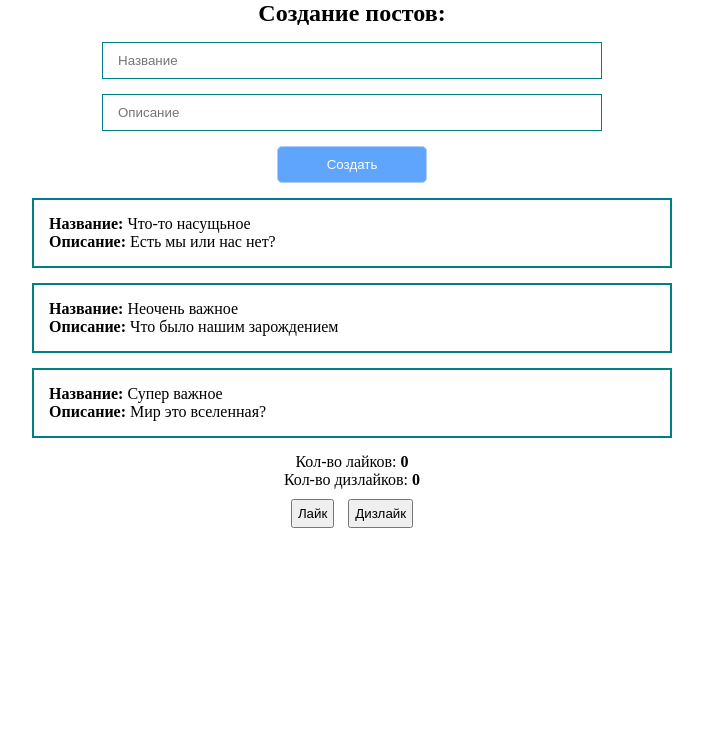
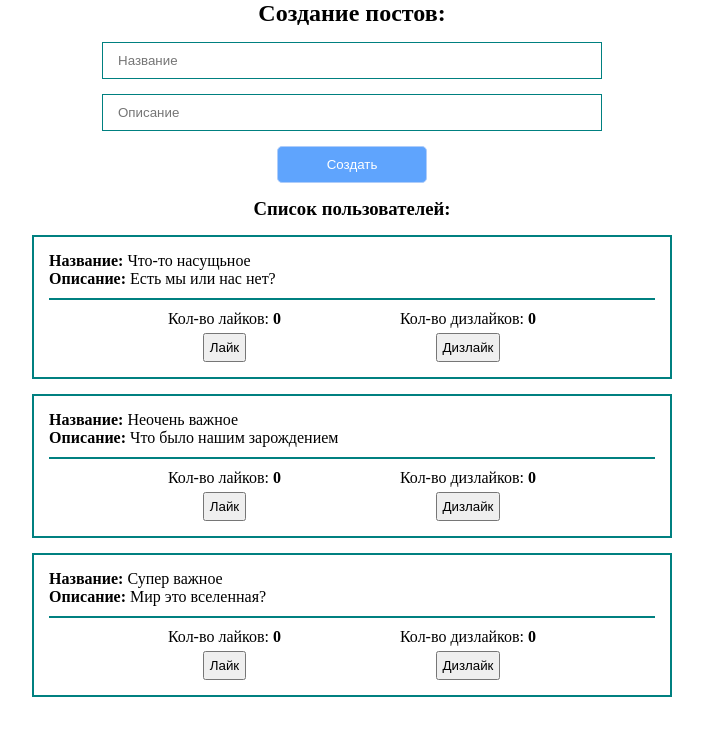
Before and after one commit to Alchemist-ss/Education, a Vue app: page / in a window 1280 px wide. Shown: the top 736 px of the page, without its empty margins (288-991 px from the left). Built offline with nearby package versions, Linux system fonts and the light colour scheme.

Commit message:
Add like with post.
И еще некоторые изменения, но большую роль съиграло добавление лайков к постам что лайки не дублируют сами себя.

```diff
--- a/src/App.vue
+++ b/src/App.vue
@@ -2,20 +2,18 @@
   <div class="body">
     <post-form @create="createPost" />
     <post-list :posts="posts" />
-    <reaction />
   </div>
 </template>
 
 <script>
 import PostForm from "./components/PostForm.vue";
 import PostList from "./components/PostList.vue";
-import Reaction from "./components/Reaction.vue";
-
+import PostItem from "./components/PostItem.vue/";
 export default {
   components: {
     PostForm,
     PostList,
-    Reaction,
+    PostItem,
   },
   data() {
     return {
@@ -28,7 +26,7 @@ export default {
   },
   methods: {
     createPost(post) {
-      console.log(post);
+      this.posts.push(post);
     },
   },
 };
--- a/src/components/PostForm.vue
+++ b/src/components/PostForm.vue
@@ -31,12 +31,14 @@ export default {
   },
   methods: {
     createPost() {
+      if (this.post.title.trim() !== "" && this.post.body.trim() !== "") {
         this.post.id = Date.now();
         this.$emit("create", this.post);
         this.post = {
           title: "",
           body: "",
         };
+      }
     },
   },
 };
--- /dev/null
+++ b/src/components/PostItem.vue
@@ -0,0 +1,31 @@
+<template>
+  <div class="post">
+    <div><strong>Название: </strong> {{ post.title }}</div>
+    <div><strong>Описание: </strong> {{ post.body }}</div>
+    <reaction />
+  </div>
+</template>
+
+<script>
+import Reaction from "/src/components/Reaction.vue";
+export default {
+  components: {
+    Reaction,
+  },
+  props: {
+    post: {
+      type: Object,
+      required: true,
+    },
+  },
+};
+</script>
+
+<style lang="scss" scoped>
+.post {
+  width: 100%;
+  padding: 15px;
+  margin-top: 15px;
+  border: 2px solid teal;
+}
+</style>
--- a/src/components/PostList.vue
+++ b/src/components/PostList.vue
@@ -1,12 +1,16 @@
 <template>
-  <div class="post" v-for="post in posts">
-    <div><strong>Название: </strong> {{ post.title }}</div>
-    <div><strong>Описание: </strong> {{ post.body }}</div>
+  <div class="case-post">
+    <h3>Список пользователей:</h3>
+    <post-item v-for="post in posts" :post="post" />
   </div>
 </template>
 
 <script>
+import PostItem from "./PostItem.vue";
 export default {
+  components: {
+    PostItem,
+  },
   props: {
     posts: {
       type: Array,
@@ -17,10 +21,11 @@ export default {
 </script>
 
 <style lang="scss" scoped>
-.post {
+.case-post {
+  display: flex;
+  align-items: center;
+  flex-direction: column;
   width: 100%;
-  padding: 15px;
   margin-top: 15px;
-  border: 2px solid teal;
 }
 </style>
--- a/src/components/Reaction.vue
+++ b/src/components/Reaction.vue
@@ -1,12 +1,22 @@
 <template>
   <div class="reaction">
     <div class="reaction__info">
-      <div>Кол-во лайков: <strong>{{ likes }}</strong></div>
-      <div>Кол-во дизлайков: <strong>{{ dislikes }}</strong></div>
+      <div>
+        <div>
+          Кол-во лайков: <strong>{{ likes }}</strong>
         </div>
         <div class="reaction__button">
-      <button @click="addLike"> Лайк </button>
-      <button @click="addDislike"> Дизлайк </button>
+          <button @click="addLike">Лайк</button>
+        </div>
+      </div>
+      <div>
+        <div>
+          Кол-во дизлайков: <strong>{{ dislikes }}</strong>
+        </div>
+        <div class="reaction__button">
+          <button @click="addDislike">Дизлайк</button>
+        </div>
+      </div>
     </div>
   </div>
 </template>
@@ -17,7 +27,7 @@
     return {
       likes: 0,
       dislikes: 0,
-      }
+    };
   },
   methods: {
     addLike() {
@@ -26,28 +36,34 @@
     addDislike() {
       this.dislikes += 1;
     },
-    }
-
-  }
+  },
+};
 </script>
 
 <style lang="scss" scoped>
 .reaction {
-  padding: 15px;
-  width: 200px;
+  width: 100%;
+  border-top: 2px solid teal;
+  margin-top: 10px;
+  padding-top: 10px;
 
+  &__case {
+    display: flex;
+    flex-direction: column;
+    width: 50%;
+  }
   &__info {
     display: flex;
-      flex-direction: column;
+    justify-content: space-evenly;
     align-items: center;
   }
 
   &__button {
     display: flex;
     justify-content: space-evenly;
-      margin: 10px;
   }
   &__button button {
+    margin-top: 5px;
     padding: 5px;
   }
 }
```
Lines whose indentation alone changed are shown as unchanged.
